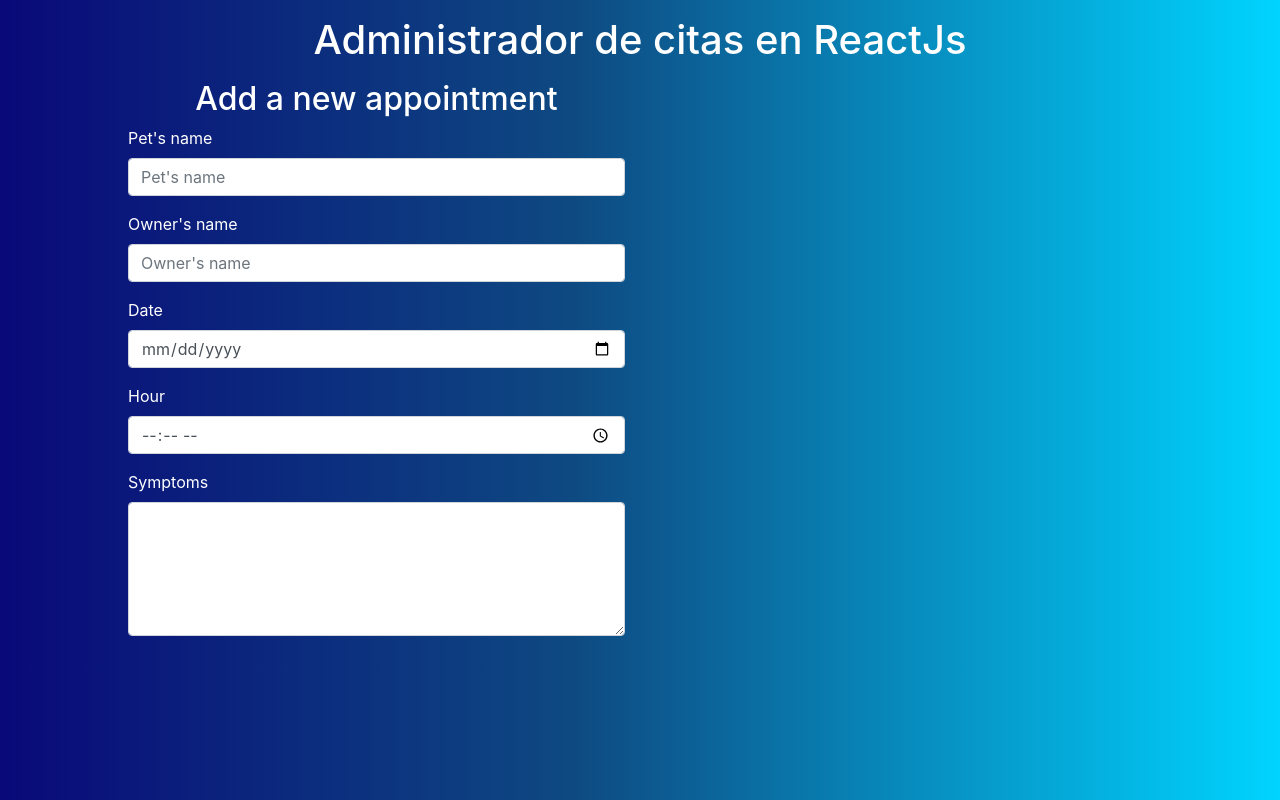
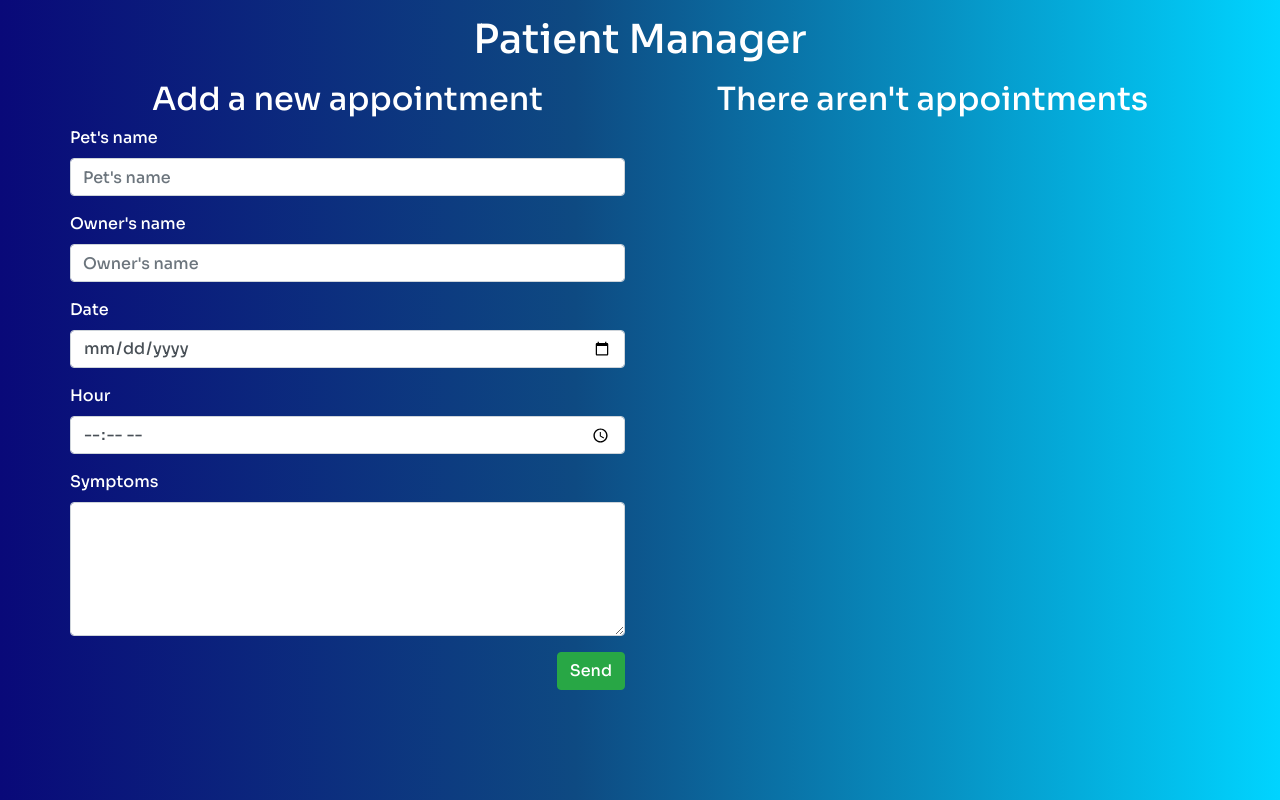
Before and after one commit to Raulcmm/PatientManager_ReactJs_, a React (Create React App) app: page / in a window 1280 px wide. Built offline with nearby package versions, Linux system fonts and the light colour scheme.

Commit message:
button of submit and appointment list add

```diff
--- a/public/index.html
+++ b/public/index.html
@@ -25,6 +25,8 @@
   <!-- Bootstrap -->
   <link rel="stylesheet" href="https://stackpath.bootstrapcdn.com/bootstrap/4.5.0/css/bootstrap.min.css"
     integrity="sha384-9aIt2nRpC12Uk9gS9baDl411NQApFmC26EwAOH8WgZl5MYYxFfc+NcPb1dKGj7Sk" crossorigin="anonymous">
+  <!-- Google fonts -->
+  <link href="https://fonts.googleapis.com/css2?family=Sora:wght@300;500;700&display=swap" rel="stylesheet">
   <title>React App</title>
 </head>
 
--- a/src/App.js
+++ b/src/App.js
@@ -1,15 +1,18 @@
 import React from 'react'
 import Form from './components/Form'
+import AppointmentList from './components/AppointmentList'
 
 const App = () => {
   return (
     <div className="container text-center">
-      <h1>Administrador de citas en ReactJs</h1>
+      <h1>Patient Manager</h1>
       <div className="row">
         <div className="col-md-6">
           <Form/>
         </div>
-        <div className="col-md-6"></div>
+        <div className="col-md-6">
+          <AppointmentList/>
+        </div>
       </div>
     </div>
   )
--- /dev/null
+++ b/src/components/AppointmentList.js
@@ -0,0 +1,11 @@
+import React from 'react'
+
+const AppointmentList = () => {
+    return (
+        <div className="mt-2">
+            <h2>There aren't appointments</h2>
+        </div>
+    )
+}
+
+export default AppointmentList
--- a/src/components/Form.js
+++ b/src/components/Form.js
@@ -25,6 +25,7 @@
                     <label>Symptoms</label>{/**Cambiar */}
                     <textarea name="symptoms"  cols="30" rows="5" className="form-control"></textarea>
                 </div>
+                <button className="btn btn-success float-right" type="submit">Send</button>
             </form>
         </div>
     )
--- a/src/index.css
+++ b/src/index.css
@@ -1,9 +1,8 @@
 body {
-  margin: 0;
-  font-family: -apple-system, BlinkMacSystemFont, "Segoe UI", "Roboto", "Oxygen", "Ubuntu", "Cantarell", "Fira Sans",
-    "Droid Sans", "Helvetica Neue", sans-serif;
-  -webkit-font-smoothing: antialiased;
-  -moz-osx-font-smoothing: grayscale;
+  color: #ffffff;
+  /* font-family: -apple-system, BlinkMacSystemFont, "Segoe UI", "Roboto", "Oxygen", "Ubuntu", "Cantarell", "Fira Sans",
+  "Droid Sans", "Helvetica Neue", sans-serif; */
+  font-family: 'Sora', sans-serif;
   background: rgb(2, 0, 36);
   background: linear-gradient(
     90deg,
@@ -11,8 +10,8 @@
     rgba(9, 9, 121, 1) 0%,
     rgba(14, 74, 130, 1) 45%,
     rgba(0, 212, 255, 1) 100%
-  );
-  color: #ffffff;
+    );
+    margin: 0;
 }
 
 code {
@@ -22,5 +21,5 @@
 .container {
   padding: 1rem 0;
   margin: 0 auto;
-  width: 80%;
+  width: 90%;
 }
```
